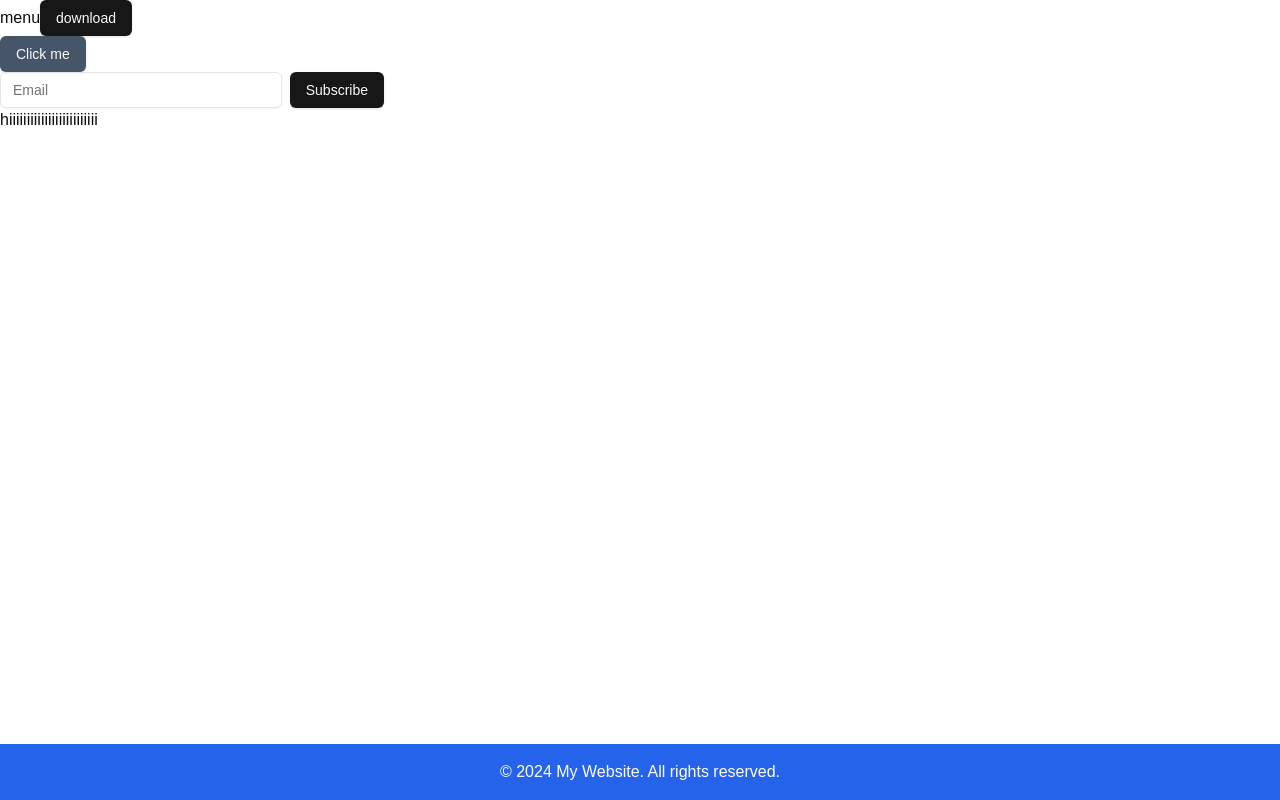
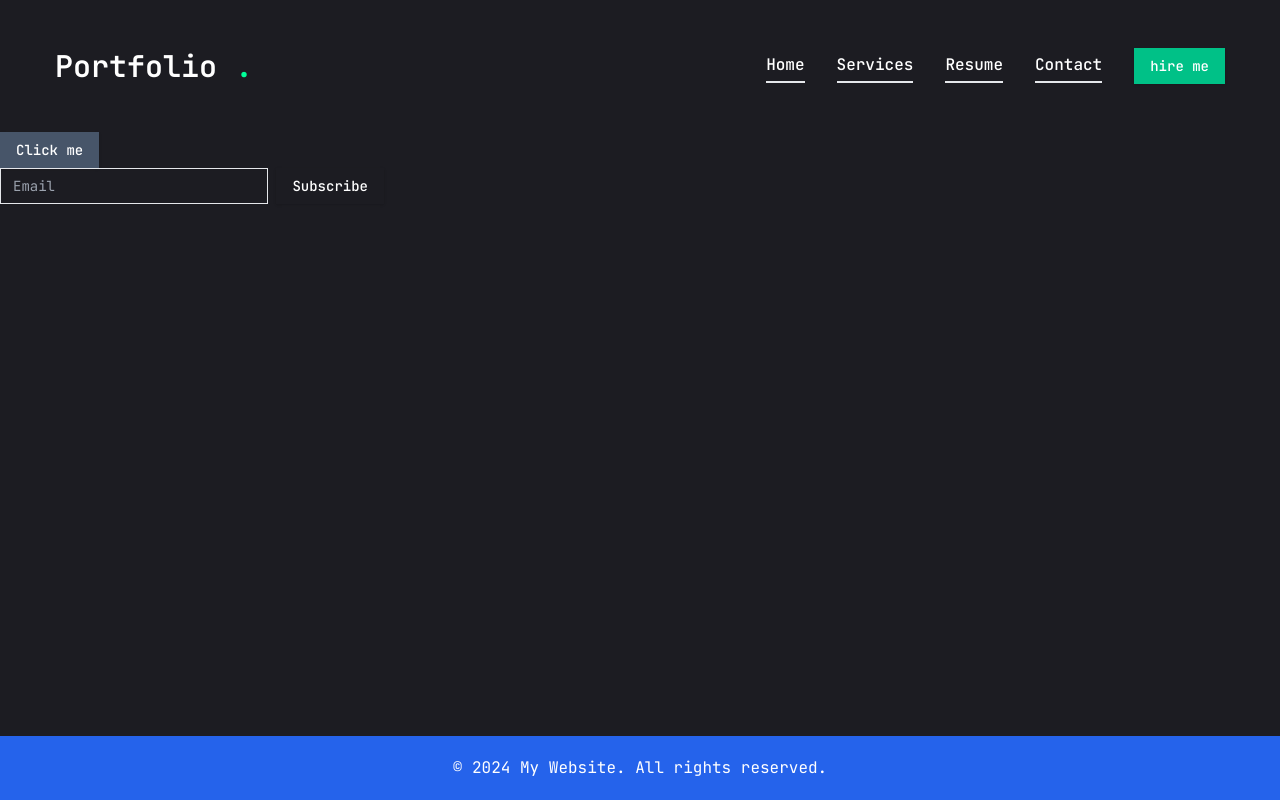
Before and after one commit to Bareera-Maheen/min-next-portfolio1, a Next.js app: page / in a window 1280 px wide. Built offline with nearby package versions, Linux system fonts and the light colour scheme.

Commit message:
add files

```diff
--- a/src/app/globals.css
+++ b/src/app/globals.css
@@ -2,71 +2,8 @@
 @tailwind components;
 @tailwind utilities;
 
-body {
-  font-family: Arial, Helvetica, sans-serif;
-}
-
-@layer base {
-  :root {
-    --background: 0 0% 100%;
-    --foreground: 0 0% 3.9%;
-    --card: 0 0% 100%;
-    --card-foreground: 0 0% 3.9%;
-    --popover: 0 0% 100%;
-    --popover-foreground: 0 0% 3.9%;
-    --primary: 0 0% 9%;
-    --primary-foreground: 0 0% 98%;
-    --secondary: 0 0% 96.1%;
-    --secondary-foreground: 0 0% 9%;
-    --muted: 0 0% 96.1%;
-    --muted-foreground: 0 0% 45.1%;
-    --accent: 0 0% 96.1%;
-    --accent-foreground: 0 0% 9%;
-    --destructive: 0 84.2% 60.2%;
-    --destructive-foreground: 0 0% 98%;
-    --border: 0 0% 89.8%;
-    --input: 0 0% 89.8%;
-    --ring: 0 0% 3.9%;
-    --chart-1: 12 76% 61%;
-    --chart-2: 173 58% 39%;
-    --chart-3: 197 37% 24%;
-    --chart-4: 43 74% 66%;
-    --chart-5: 27 87% 67%;
-    --radius: 0.5rem;
-  }
-  .dark {
-    --background: 0 0% 3.9%;
-    --foreground: 0 0% 98%;
-    --card: 0 0% 3.9%;
-    --card-foreground: 0 0% 98%;
-    --popover: 0 0% 3.9%;
-    --popover-foreground: 0 0% 98%;
-    --primary: 0 0% 98%;
-    --primary-foreground: 0 0% 9%;
-    --secondary: 0 0% 14.9%;
-    --secondary-foreground: 0 0% 98%;
-    --muted: 0 0% 14.9%;
-    --muted-foreground: 0 0% 63.9%;
-    --accent: 0 0% 14.9%;
-    --accent-foreground: 0 0% 98%;
-    --destructive: 0 62.8% 30.6%;
-    --destructive-foreground: 0 0% 98%;
-    --border: 0 0% 14.9%;
-    --input: 0 0% 14.9%;
-    --ring: 0 0% 83.1%;
-    --chart-1: 220 70% 50%;
-    --chart-2: 160 60% 45%;
-    --chart-3: 30 80% 55%;
-    --chart-4: 280 65% 60%;
-    --chart-5: 340 75% 55%;
+@layer base{
+  body{
+    @apply font-primary bg-primary text-white leading-loose;
   }
 }
-
-@layer base {
-  * {
-    @apply border-border;
-  }
-  body {
-    @apply bg-background text-foreground;
-  }
-}
--- a/src/app/layout.tsx
+++ b/src/app/layout.tsx
@@ -1,20 +1,11 @@
 import type { Metadata } from "next";
-import localFont from "next/font/local";
+
 import "./globals.css";
 import Navbar from "@/components/header";
 import Footer from "@/components/footer";
+import { JetBrains_Mono} from "next/font/google";
 
-
-const geistSans = localFont({
-  src: "./fonts/GeistVF.woff",
-  variable: "--font-geist-sans",
-  weight: "100 900",
-});
-const geistMono = localFont({
-  src: "./fonts/GeistMonoVF.woff",
-  variable: "--font-geist-mono",
-  weight: "100 900",
-});
+const jetbrainsMono=JetBrains_Mono({subsets:["latin"],weight:["100","200","300","400","500","600","700","800"] ,variable:"--font-jetbrainsMono"});
 
 export const metadata: Metadata = {
   title: "Create Next App",
@@ -29,7 +20,7 @@ export default function RootLayout({
   return (
     <html lang="en">
       <body
-        className={`${geistSans.variable} ${geistMono.variable} antialiased`}
+        className={`${jetbrainsMono.variable}  antialiased`}
       >
         <Navbar />
         {children}
--- a/src/app/page.tsx
+++ b/src/app/page.tsx
@@ -18,7 +18,11 @@ const Homepage = () => {
       <Input type="email" placeholder="Email" />
       <Button type="submit">Subscribe</Button>
     </div>
-<h1>hiiiiiiiiiiiiiiiiiiiiiiiii</h1>
+
+
+
+
+
     </div>
 
   )
--- /dev/null
+++ b/src/components/card.tsx
@@ -0,0 +1,19 @@
+interface CardProps {
+    title: string;
+    description: string;
+    image: string;
+  }
+
+  const Card = ({ title, description, image }: CardProps) => {
+    return (
+      <div className="max-w-xs rounded-lg overflow-hidden shadow-lg bg-white hover:shadow-2xl transition-all duration-300">
+        <img src={image} alt={title} className="w-full h-48 object-cover" />
+        <div className="p-4">
+          <h3 className="text-xl font-semibold text-blue-600">{title}</h3>
+          <p className="text-gray-600 mt-2">{description}</p>
+        </div>
+      </div>
+    );
+  };
+
+  export default Card;
--- a/src/components/header.tsx
+++ b/src/components/header.tsx
@@ -1,25 +1,36 @@
+import Link from "next/link";
 import { Button } from "@/components/ui/button"
-import {
-  HoverCard,
-  HoverCardContent,
-  HoverCardTrigger,
-} from "@/components/ui/hover-card"
+import Navbar from "./navbar";
 
-const Navbar = () => {
+const Head = () => {
 
 
   return (
-    <main>
+    <header className="py-8 xl:py-12 text-white">
+<div className="container mx-auto flex justify-between items-center  ">
+<Link href="/">
+<h1 className="text-3xl font-semibold"
+  >Portfolio <span className="text-accent" >.</span></h1></Link>
 
-    <HoverCard>
-<HoverCardTrigger> menu</HoverCardTrigger>
-<HoverCardContent>
- we will provide you best food
-</HoverCardContent>
-</HoverCard>
-<Button>download </Button>
-    </main>
+<div className="hidden xl:flex items-center gap-8">
+  <Navbar/>
+ <Link href="/contact"><Button className="bg-accent-hover">hire me</Button></Link></div>
+
+
+
+
+
+ {/* mobile-nav */}
+<div className="xl:hidden">bb</div>
+
+
+
+
+</div>
+
+
+    </header>
   );
 };
 
-export default Navbar;
+export default Head;
--- /dev/null
+++ b/src/components/navbar.tsx
@@ -0,0 +1,40 @@
+'use client';
+import Link from "next/link";
+import { usePathname } from "next/navigation";
+import path from "path";
+
+const links=[
+    {
+        name:"home",
+        path:"/"
+    },
+    {
+        name:"services",
+        path:"/services"
+    },
+    {
+        name:"resume",
+        path:"/resume"
+    },
+    {
+        name:"contact",
+        path:"/contact"
+    },
+];
+const Navbar = () => {
+    const pathname=usePathname();
+    console.log(pathname);
+  return (
+    <nav className="flex gap-8">
+    {links.map((link,index)=>{
+ return(
+    <Link href={link.path} key={index} className={'${link.path === pathname && "text-accent border-b-2 border-accent" } capitalize font-medium hover:text-accent translate-all'}>
+        {link.name}
+    </Link>
+ )
+    })}
+    </nav>
+  )
+}
+
+export default Navbar
--- a/tailwind.config.ts
+++ b/tailwind.config.ts
@@ -8,48 +8,34 @@ export default {
     "./src/app/**/*.{js,ts,jsx,tsx,mdx}",
   ],
   theme: {
+	container:{
+		center:true,
+		padding:"15px",
+
+	},
+	screens:{
+		sm:"640px",
+		md:"768px",
+		lg:"960px",
+		xl:"1200px",
+	},
+	fontFamily:{
+		primary:"var(--font-jetbrainsMono)"
+	},
   	extend: {
   		colors: {
-  			background: 'hsl(var(--background))',
-  			foreground: 'hsl(var(--foreground))',
-  			card: {
-  				DEFAULT: 'hsl(var(--card))',
-  				foreground: 'hsl(var(--card-foreground))'
-  			},
-  			popover: {
-  				DEFAULT: 'hsl(var(--popover))',
-  				foreground: 'hsl(var(--popover-foreground))'
-  			},
-  			primary: {
-  				DEFAULT: 'hsl(var(--primary))',
-  				foreground: 'hsl(var(--primary-foreground))'
-  			},
-  			secondary: {
-  				DEFAULT: 'hsl(var(--secondary))',
-  				foreground: 'hsl(var(--secondary-foreground))'
-  			},
-  			muted: {
-  				DEFAULT: 'hsl(var(--muted))',
-  				foreground: 'hsl(var(--muted-foreground))'
-  			},
+			primary:"#1c1c22",
+
+
+
+
+
   			accent: {
-  				DEFAULT: 'hsl(var(--accent))',
-  				foreground: 'hsl(var(--accent-foreground))'
-  			},
-  			destructive: {
-  				DEFAULT: 'hsl(var(--destructive))',
-  				foreground: 'hsl(var(--destructive-foreground))'
-  			},
-  			border: 'hsl(var(--border))',
-  			input: 'hsl(var(--input))',
-  			ring: 'hsl(var(--ring))',
-  			chart: {
-  				'1': 'hsl(var(--chart-1))',
-  				'2': 'hsl(var(--chart-2))',
-  				'3': 'hsl(var(--chart-3))',
-  				'4': 'hsl(var(--chart-4))',
-  				'5': 'hsl(var(--chart-5))'
-  			}
+  				DEFAULT: '#00ff99',
+				hover:"#00c187",
+  				},
+
+
   		},
   		borderRadius: {
   			lg: 'var(--radius)',
```
